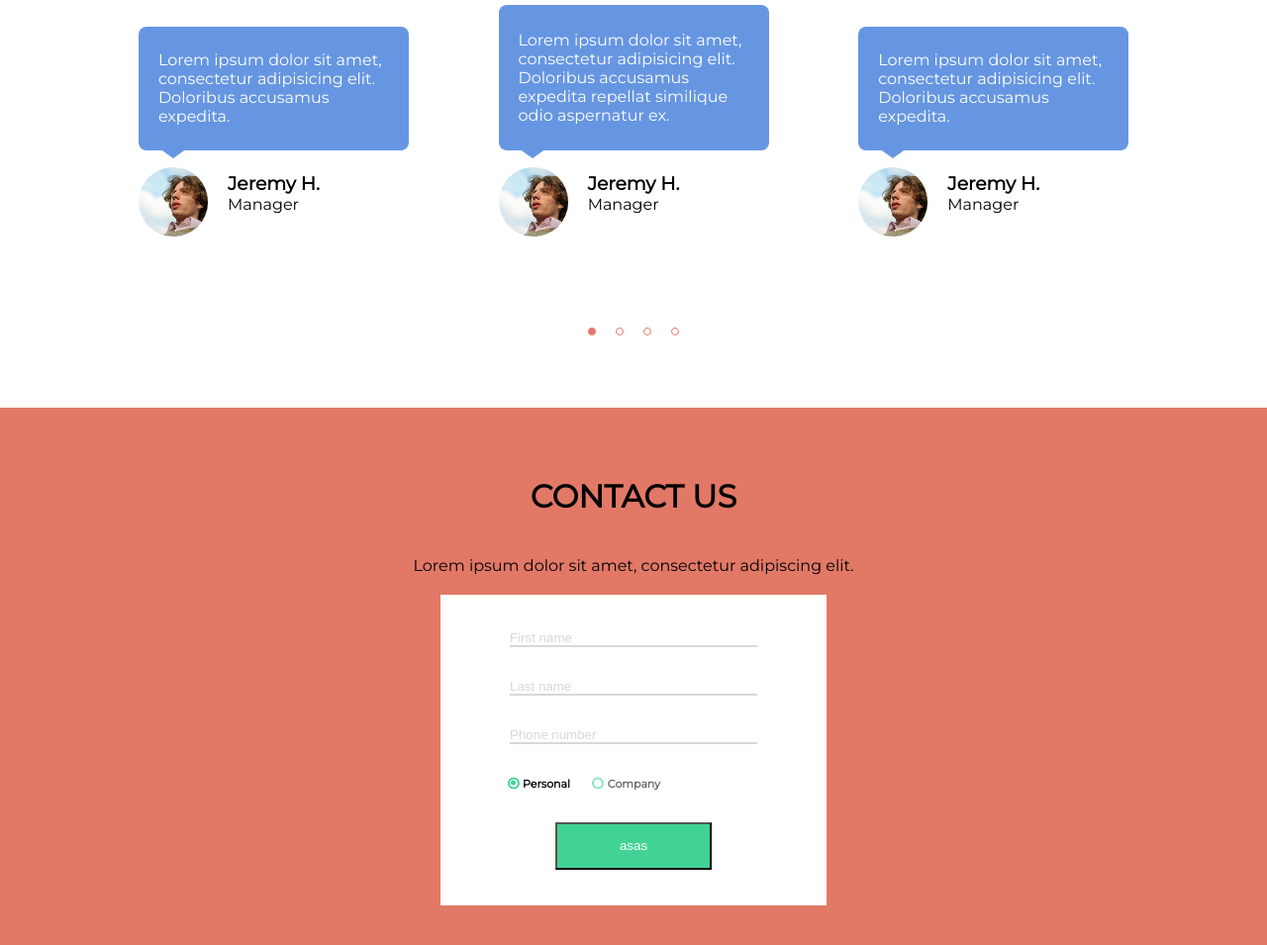
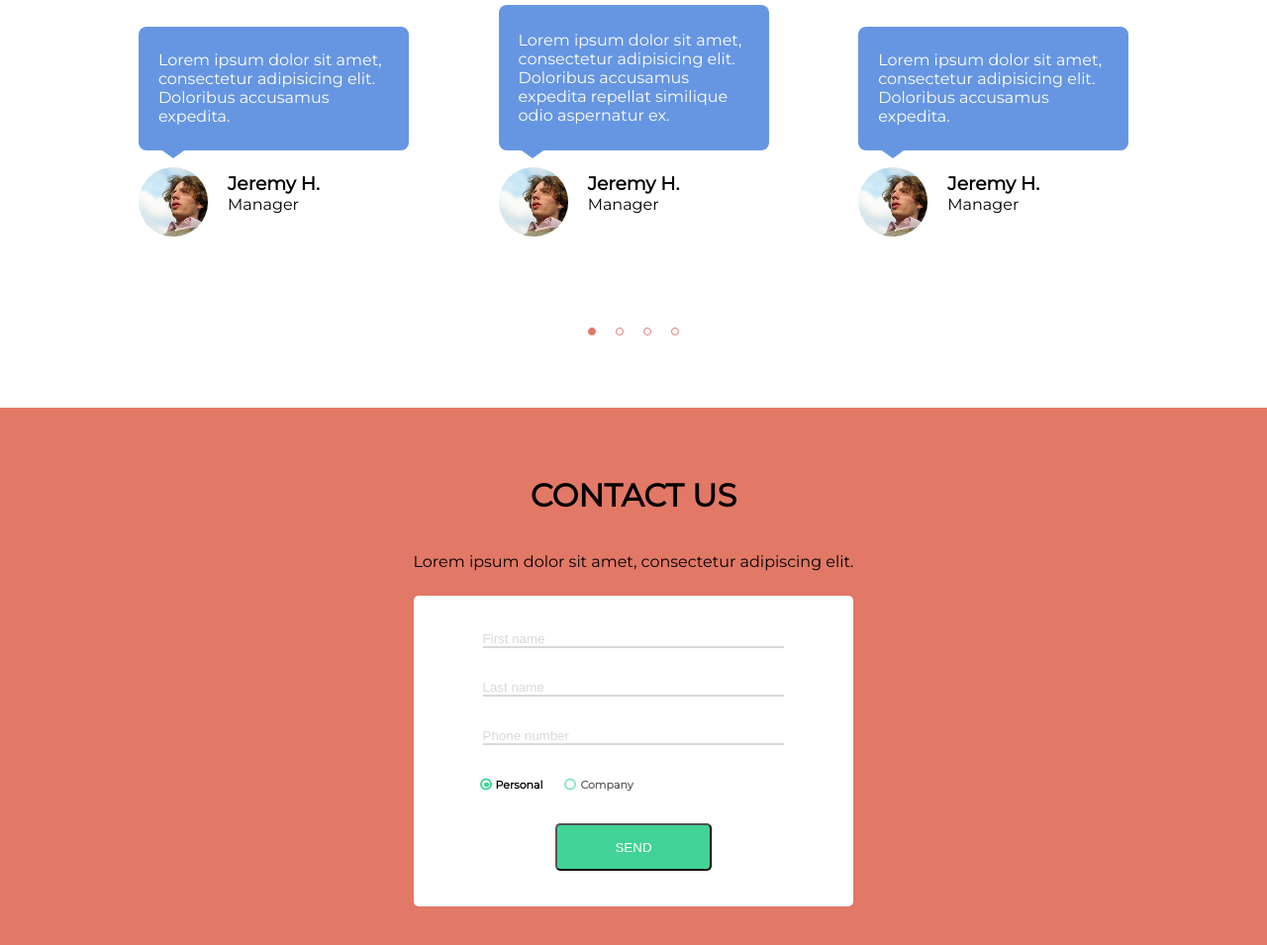
Before and after one commit to VRusinas/1-Final, a website: page index.html in a window 1280 px wide. Shown: the part 3659-4614 px from the top of the page at 99% size. Drawn offline with nearby package versions, Linux system fonts and the light colour scheme.

Commit message:
width fix

```diff
--- a/index.html
+++ b/index.html
@@ -335,7 +335,7 @@
 
         </div>
         <div class="button-center">
-            <button class="send-button">asas</button>
+            <button class="send-button">SEND</button>
         </div>
 
       </div>
--- a/scss/contact-us.scss
+++ b/scss/contact-us.scss
@@ -13,24 +13,25 @@ padding: 50px;
     align-items: center;
     flex-direction: column;
     .form2{
+      border-radius: 5px;
       display: flex;
       justify-content: space-around;
       padding: 20px 70px;
       flex-direction: column;
-      margin-top: 20px;
-      width: 390px;
+      margin-top: 25px;
+      width: 100%;
       height: 314px;
       background: #FFFFFF;
       .button-center{
         display: flex;
         justify-content: center;
       .send-button{
+        border-radius: 5px;
         color: #FFFFFF;
         width: 158px;
         height: 48px;
         background: #41D395;
       }
-
       }
     }
   }
```
Also changed, not shown: app/css/style.css.
